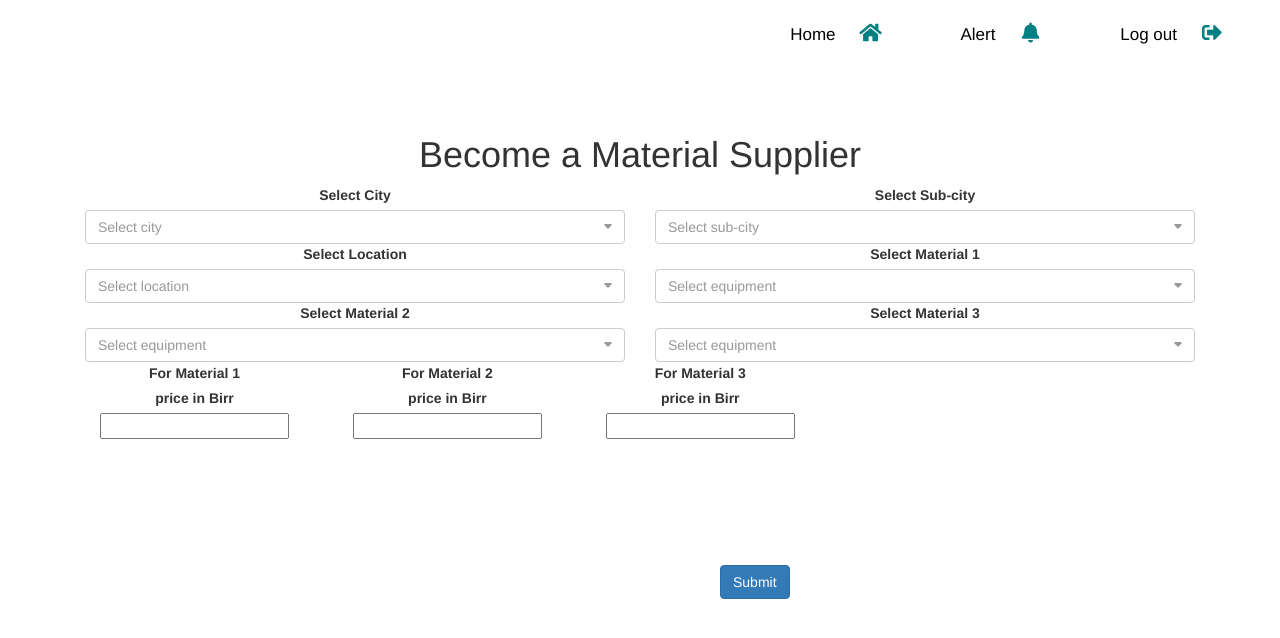
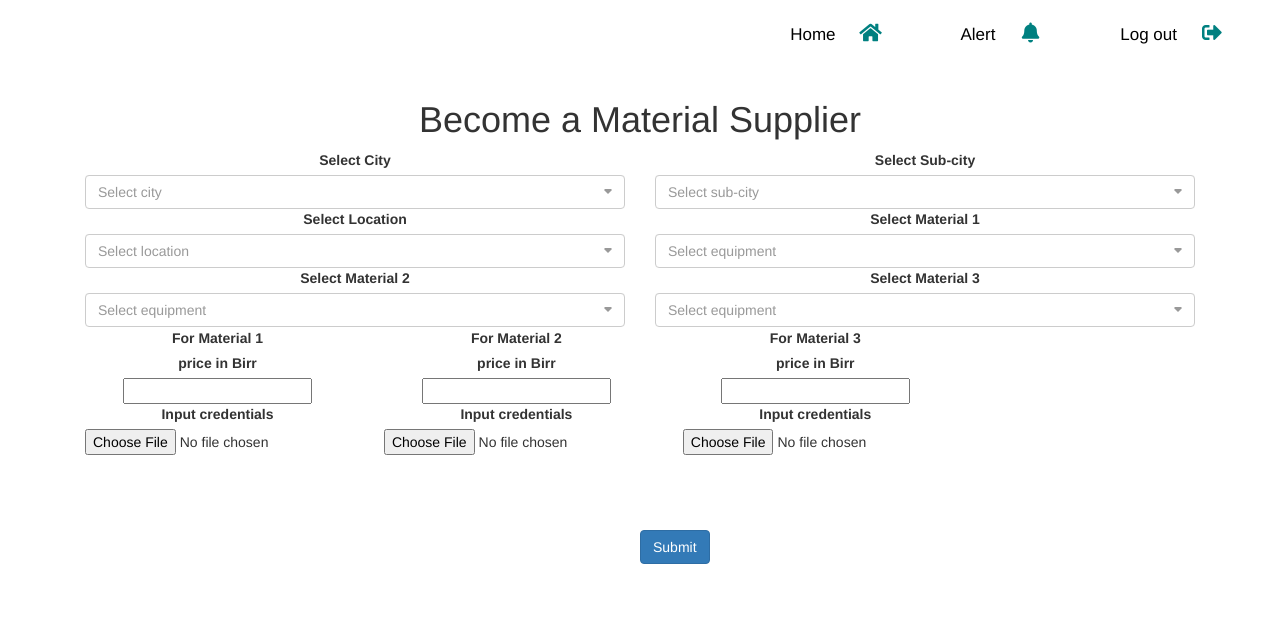
Before and after one commit to Brook25/CON-CONN, a Flask app: page /register/1/1 in a window 1280 px wide. Shown: the top 638 px of the page. Run offline with Flask 3, Linux system fonts and the light colour scheme; the visitor is signed in with stand-in values (Sample User, id 1); some libraries are stand-ins or nearby versions.

Commit message:
Adding validating for item credentials and supplier credentials

```diff
--- a/models/data/locations.py
+++ b/models/data/locations.py
@@ -19,6 +19,7 @@ class MLocation(mongoengine.EmbeddedDocument):
                items=items)
         dct['username'].locations.append(loc)
         dct['username'].save()
+        return items
 
 
 class ELocation(MLocation):
--- a/models/web_flask/templates/become_supp.html
+++ b/models/web_flask/templates/become_supp.html
@@ -14,6 +14,12 @@
          <link rel="stylesheet" href="https://cdnjs.cloudflare.com/ajax/libs/bootstrap-select/1.12.2/css/bootstrap-select.min.css" />
 
 <style>
+
+
+body {
+position: relative;
+
+}
 
 
 .nav1 {
@@ -143,7 +149,7 @@ height: 30px;
 
 .container {
 position: relative;
-top: 75px;
+top: 40px;
 }
 
 
@@ -167,7 +173,7 @@ top: 75px;
          </nav><br /><br />
 
 
-<form method="POST">
+<form method="POST" enctype="multipart/form-data">
                 <!--<input type="text" id="locationinput" value="none"/>-->
         <div class="container" align="center">
 	   <h1 align="center">Become a {{items[0]}} Supplier</h1>
@@ -218,7 +224,7 @@ top: 75px;
 		<div style="display: block; float: left;">
 		{% for i in range(4) %}
 		{% if i > 0 %}
-			<div style="display: inline-block;  margin-left: 30px; margin-right: 30px;">
+			<div style="display: inline-block;  margin-left: 15px; margin-right: 15px;">
 			<div>
 				<label>For {{ items[0] }} {{i}}</label>
 			</div>
@@ -232,16 +238,24 @@ top: 75px;
 			<label>price in Birr</label>
 			</div>
 			<input name="it{{i}}-price" id="item{{i}}price"/>
+			<div>
+			<label>Input credentials</label>
+			</div>
+			<input type="file" name="it{{i}}cred" id="item{{i}}credentials" value=""/>
 			</div>
 		{% endif %}
 		{% endfor %}
 		</div><br />
 		{% if 'new' in request.path %}
-		<div style="margin-top: 20px; margin-left: 40px;">
+		<div align="center" style="position: absolute; top: 70%; right: 1px;">
 		<div>
 		<label>Contact Info (phone no)</label>
 		</div>
 		<input name="contactinfo" id="eq1price" value=""/>
+		<div>
+		<label>Supplier Credentials</label>
+		</div>
+		<input type="file" name="personalcred" id="personalcred" value=""/>
 		</div>
 		{% endif %}
 		<div>
@@ -253,7 +267,7 @@ top: 75px;
 		<input type="hidden" id="equipmentinput3" value="none"/>
 		     </div>
 
-                   <div style="position:absolute; left:650px; top:450px;" align="center">
+                   <div style="position:absolute; left: 50%; top: 120%;" >
                 <button type="submit" class="btn btn-primary">Submit</button>
                 </div>
 	    </div>
--- a/models/web_flask/views.py
+++ b/models/web_flask/views.py
@@ -165,7 +165,11 @@ def register(type, item):
                     'city': city}, 'append': values}
             if type == 'new':
                 dct['contact_info'] = form.get('contactinfo')
-            engine.append_or_create(dct)
+            items = engine.append_or_create(dct)
+            for i in range(len(it_lst)):
+                filename = f"{uname}/{location}/{sub_city}/{city}/{items[i]}"
+                f = request.files[f'{it_lst[i]}creds']
+                f.save(os.path.join('static/images/validation/{item}', filename))
             flash(f"succefully submitted", category="success")
         except:
             flash("Data not succesfully submitted", category="error")
```
Also changed, not shown: models/engine/svc.py (+4 -13 lines).
